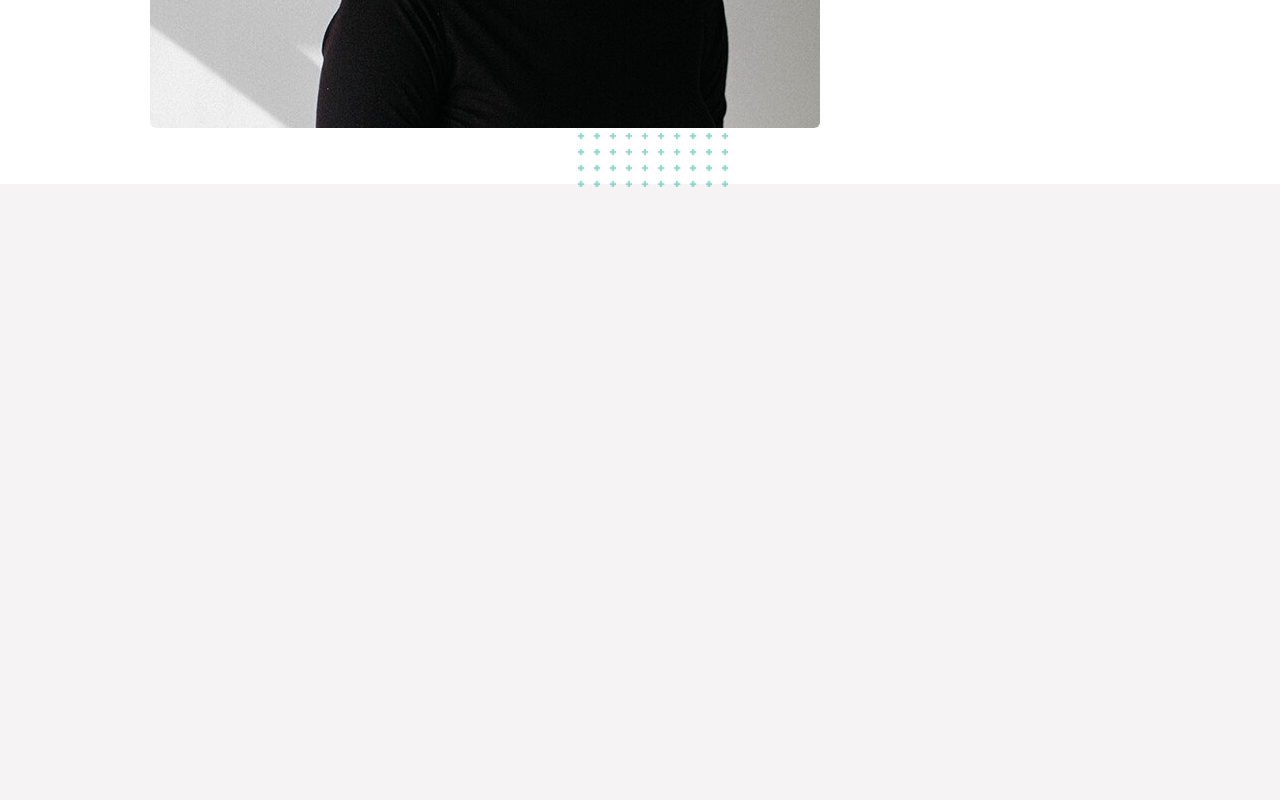
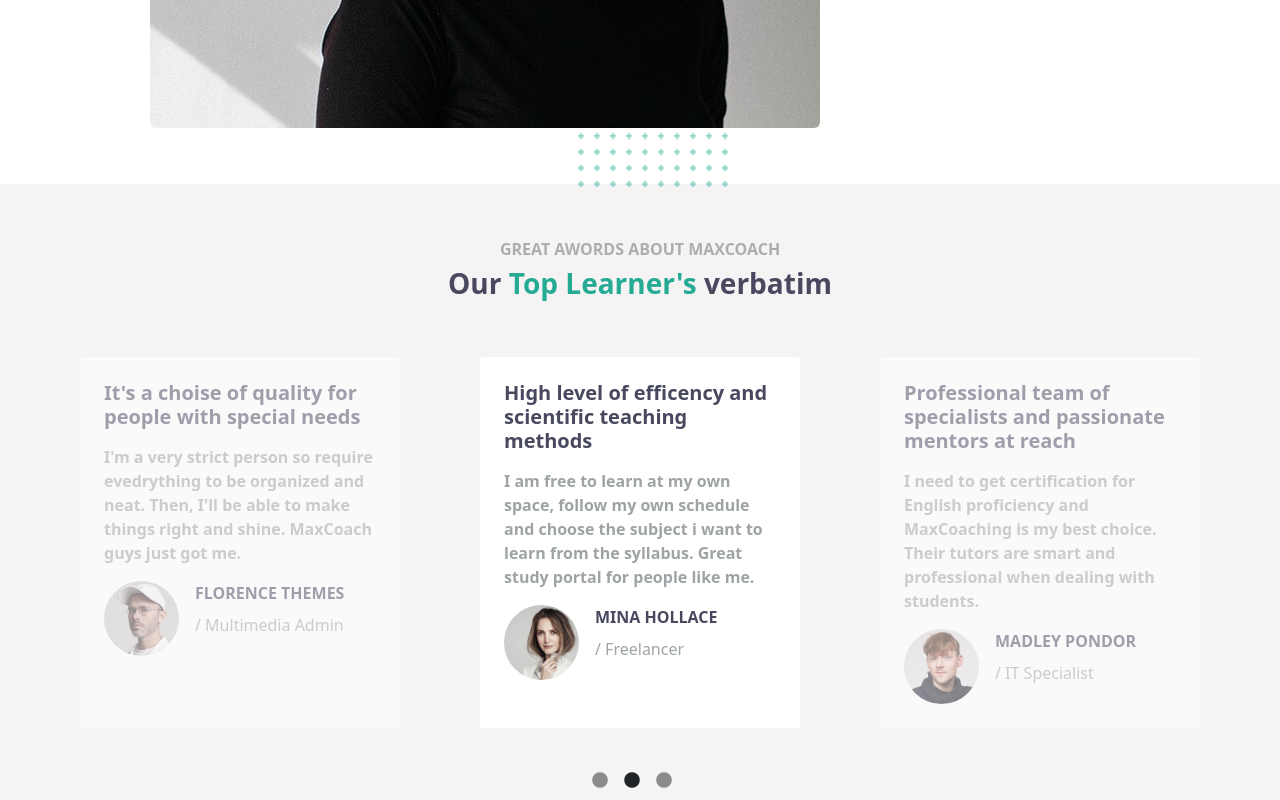
Before and after one commit to Matteoanselmo/proj-html-vuejs, a Vue app: page / in a window 1280 px wide. Shown: the part 2804-3604 px from the top of the page. Before the commit the page ends 3004 px from the top, so only its background shows below. Built offline with nearby package versions, Linux system fonts and the light colour scheme.

Commit message:
top Learners card

```diff
--- a/src/App.vue
+++ b/src/App.vue
@@ -3,7 +3,7 @@
     <Header class="mb-2 bg-white"/>
     <Jumbotron class="bg-white"/>
     <Main/>
-    <Footer/>
+    <Footer class="m-0 p-0"/>
   </div>
 </template>
 
--- a/src/components/Footer.vue
+++ b/src/components/Footer.vue
@@ -1,6 +1,5 @@
 <template>
   <div>
-
   </div>
 </template>
 
--- a/src/components/mainComponents/TopLearners.vue
+++ b/src/components/mainComponents/TopLearners.vue
@@ -1,13 +1,29 @@
 <template>
     <div>
-        <div class="container p-2">
-            <div class="row">
+        <div class="p-2">
+            <div class="row text-center my-5 p-0">
                 <div class="col-12">
-
+                    <h6 class="text-uppercase fw-bold">great awords about maxcoach</h6>
+                    <h3 class="fw-bold">Our <span>Top Learner's </span>verbatim</h3>
+                </div>
+            </div>
+            <div class="row g-3 justify-content-evenly">
+                <div class="col-3 bg-white rounded teacher-wrapper p-4 mb-4 " v-for="(teacher, index) in teacherCards" :key="index + 'f'" :class="(index === elementActive) ? ' active ' : ''" @click="elementActive = index">
+                    <h5 class="fw-bold mb-3">{{teacher.title}}</h5>
+                    <p class="fw-bold">{{teacher.text}}</p>
+                    <div class="d-flex" id="teacher-min-card">
+                        <img :src="teacher.img" :alt="teacher.job" class="rounded-circle me-3">
+                        <div>
+                            <p class="text-uppercase mb-2 fw-bold fs-7">{{teacher.name}}</p>
+                            <p>/ {{teacher.job}}</p>
+                        </div>
+                    </div>
+                </div>
+                <div class="col-12 text-center selected-teacher-circle">
+                    <i class="fas fa-circle me-3" v-for="(teacher, index) in teacherCards" :key="index + 'g'" :class="(index === elementActive) ? ' active ' : ''" @click="elementActive = index"></i>
                 </div>
             </div>
         </div>
-
     </div>
 </template>
 
@@ -16,31 +32,40 @@ export default {
     name: 'TopLearners',
     data: function(){
         return{
+            elementActive : 1,
             teacherCards: [
                 {
                     title: 'It\'s a choise of quality for people with special needs',
                     text: 'I\'m a very strict person so require evedrything to be organized and neat. Then, I\'ll be able to make things right and shine. MaxCoach guys just got me.',
                     name: 'Florence themes',
                     job: 'Multimedia Admin',
-                    img: require('@/images/testimonial-avata-03.jpg')
+                    img: require('@/images/testimonial-avata-03.jpg'),
+                    clicked: false
                 },
                 {
                     title: 'High level of efficency and scientific teaching methods',
                     text: 'I am free to learn at my own space, follow my own schedule and choose the subject i want to learn from the syllabus. Great study portal for people like me.',
                     name: 'mina hollace',
                     job: 'Freelancer',
-                    img: require('@/images/testimonial-avata-02.jpg')
+                    img: require('@/images/testimonial-avata-02.jpg'),
+                    clicked: true
                 },
                 {
-                    title: 'High level of efficency and scientific teaching methods',
-                    text: 'I am free to learn at my own space, follow my own schedule and choose the subject i want to learn from the syllabus. Great study portal for people like me.',
-                    name: 'mina hollace',
-                    job: 'Freelancer',
-                    img: require('@/images/testimonial-avata-02.jpg')
+                    title: 'Professional team of specialists and passionate mentors at reach',
+                    text: 'I need to get certification for English proficiency and MaxCoaching is my best choice. Their tutors are smart and professional when dealing with students.',
+                    name: 'madley pondor',
+                    job: 'IT Specialist',
+                    img: require('@/images/testimonial-avata-04.jpg'),
+                    clicked: false
                 },
             ]
         }
-    }
+    },
+    // methods: {
+    //     showTeacherCard(){
+    //         this.teacherCards.clicked = !this.teacherCards.clicked;
+    //     }
+    // }
 
 }
 </script>
@@ -48,4 +73,50 @@ export default {
 <!-- Add "scoped" attribute to limit CSS to this component only -->
 <style scoped lang="scss">
 @import '@/style/main-style.scss';
+.col-12{
+    h6{
+        color: $ShadyLady;
+    }
+    h3{
+        color: $GunPowder;
+        span{
+            color: $JungleGreen;
+        }
+    }
+}
+.selected-teacher-circle{
+    i{
+        cursor: pointer;
+        filter: opacity(50%);
+    }
+}
+.teacher-wrapper{
+    cursor: pointer;
+    filter: opacity(50%);
+    #teacher-min-card{
+        img{
+            height: 75px;
+            width: 75px;
+        }
+    }
+    h5{
+        color: $GunPowder
+    }
+    p{
+        color: $Edward;
+    }
+    #teacher-min-card{
+        p:first-child{
+            color: $GunPowder;
+        }
+    }
+}
+.teacher-wrapper.active{
+    filter: opacity(100);
+}
+.selected-teacher-circle{
+    i.active{
+        filter: opacity(100);
+    }
+}
 </style>
```
